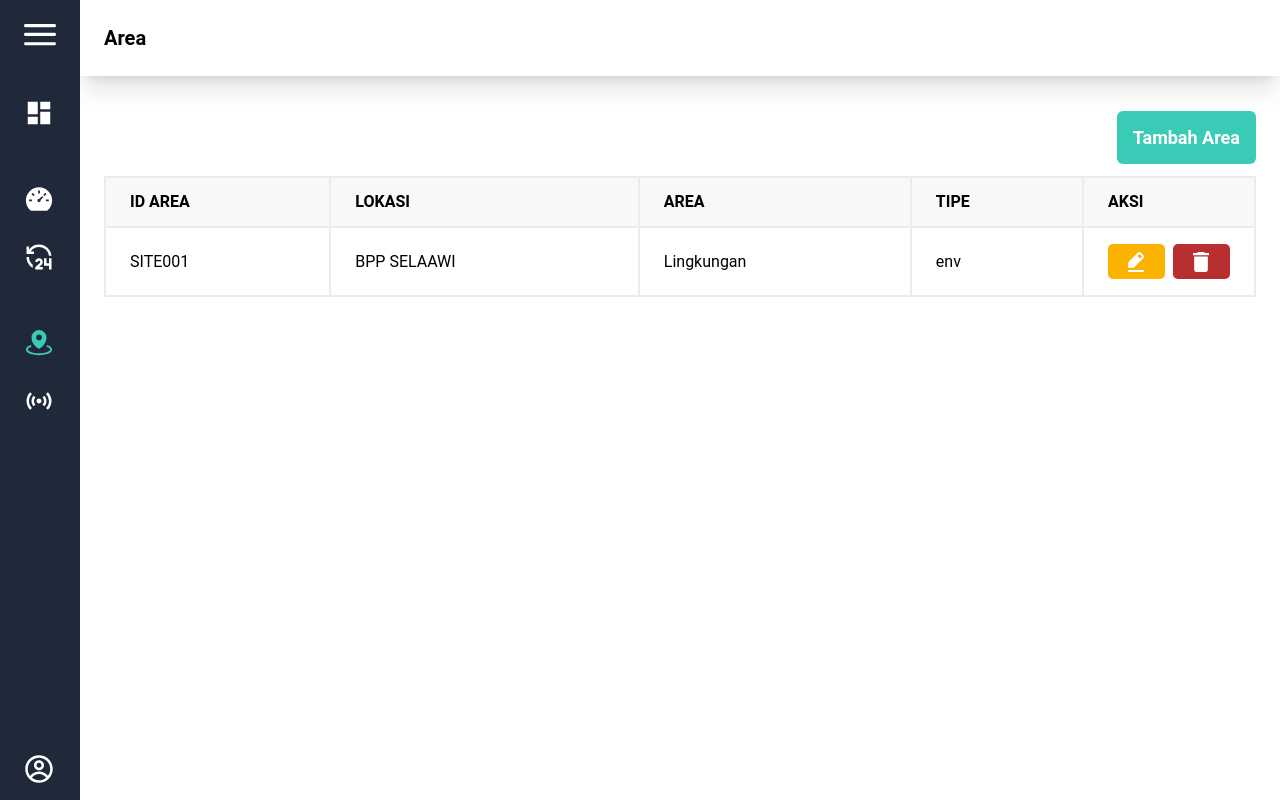
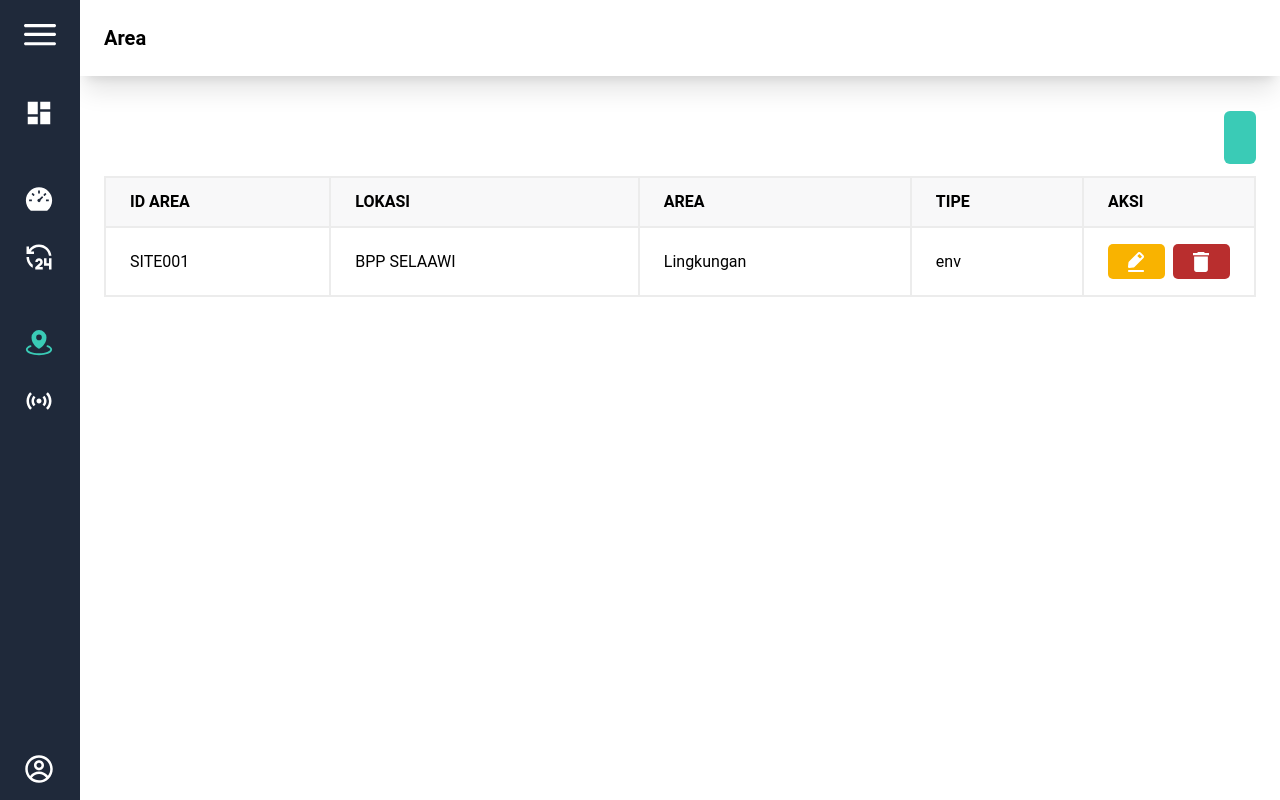
Before and after one commit to shalmanrafli30/agrosmart-system, a Next.js app: page /area in a window 1280 px wide. Built offline with nearby package versions, Linux system fonts and the light colour scheme.

Commit message:
edit layout

```diff
--- a/src/app/Components/AddButton.tsx
+++ b/src/app/Components/AddButton.tsx
@@ -1,8 +1,14 @@
 "use client";
 
 import { useRouter } from 'next/navigation';
+import React from 'react';
 
-export default function ClientAreaComponent({ route }: { route: string }) {
+interface IndikatorAddButtonProps {
+    route: string;
+    title: string;
+}
+
+const ClientAreaComponent: React.FC<IndikatorAddButtonProps> = ({ route, title }) => {
     const router = useRouter();
 
     const handleClick = () => {
@@ -15,8 +21,10 @@ export default function ClientAreaComponent({ route }: { route: string }) {
                 className="bg-primary text-white p-4 rounded-md text-lg font-bold hover:bg-secondary cursor-pointer"
                 onClick={handleClick}
             >
-                Tambah Area
+                {title}
             </span>
         </div>
     );
-}
+};
+
+export default ClientAreaComponent;
```
